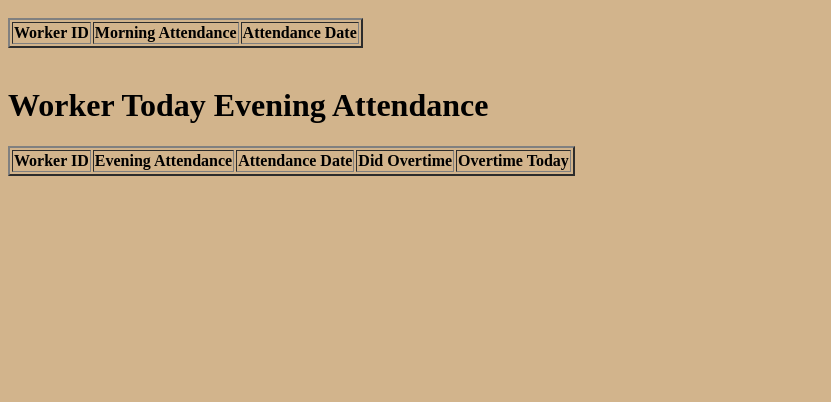
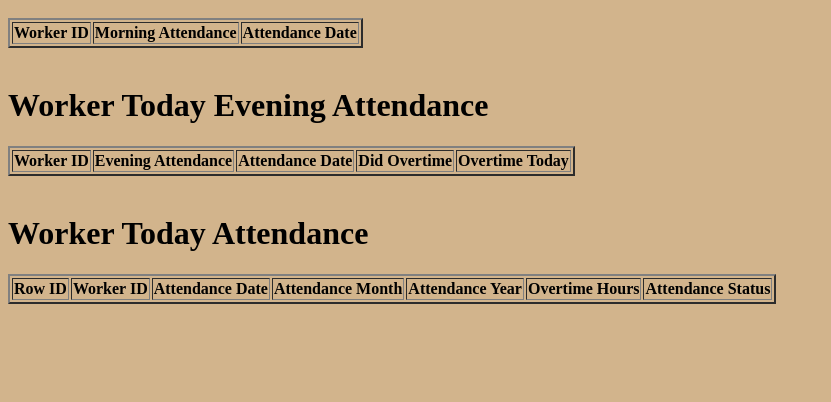
Before and after one commit to nsinhame/AttendanceSalary, a Flask app: template main/templates/view_all_data.html in a window 1280 px wide. Shown: the part 1009-1411 px from the top of the page, without its empty margins (0-831 px from the left). Before the commit the page ends 1185 px from the top, so only its background shows below. Run offline with Flask 3, Linux system fonts and the light colour scheme; the template is opened without the code that fills it, so the values that code supplies are empty.

Commit message:
Added whole day attendance. Demo 1.0 completed

```diff
--- a/main/templates/siteengineerlogin.html
+++ b/main/templates/siteengineerlogin.html
@@ -21,6 +21,11 @@
 </form>
 <br><br>
 
+<form method="POST" action ="/add_full_day_attendance">
+    <input type="submit" value="Add Full Day Attendance">
+</form>
+<br><br>
+
 
 <form method="POST" action ="/edit_attendance">
     <input type="submit" value="Edit Attendance">
--- a/main/templates/view_all_data.html
+++ b/main/templates/view_all_data.html
@@ -229,6 +229,31 @@
     {% endfor %}
 </table>
 
+<br>
+<h1> Worker Today Attendance </h1>
+<table border ="2">
+    <tr>
+        <th>Row ID</th>
+        <th>Worker ID</th>
+        <th>Attendance Date</th>
+        <th>Attendance Month</th>
+        <th>Attendance Year</th>
+        <th>Overtime Hours</th>
+        <th>Attendance Status</th>
+    </tr>
+    {% for i in worker_attendance %}
+    <tr>
+        <td>{{ i.row_id }}</td>
+        <td>{{ i.worker_id }}</td>
+        <td>{{ i.attendance_date }}</td>
+        <td>{{ i.attendance_month }}</td>
+        <td>{{ i.attendance_year }}</td>
+        <td>{{ i.overtime_hours }}</td>
+        <td>{{ i.attendance_status }}</td>
+    </tr>
+    {% endfor %}
+</table>
+
 
 <br><br><br><br><br>
 {% endblock content %}
```
Also changed, not shown: main/routes.py (+35 -2 lines).
